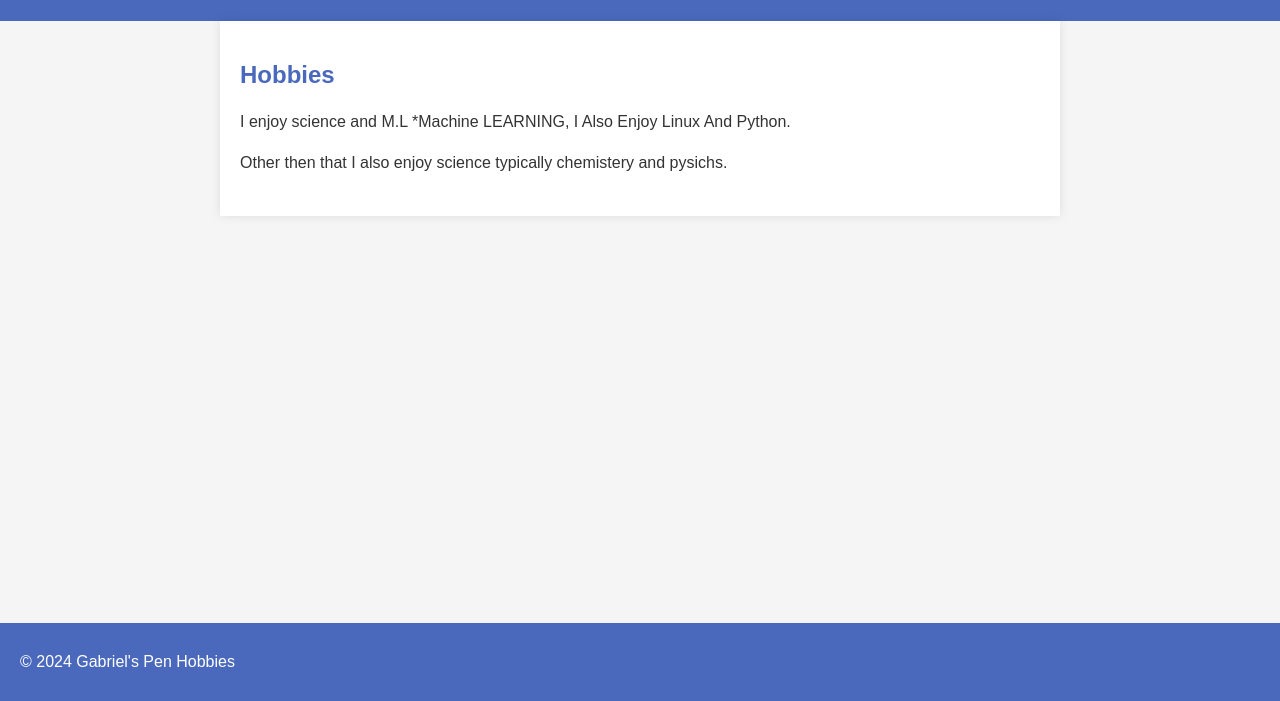
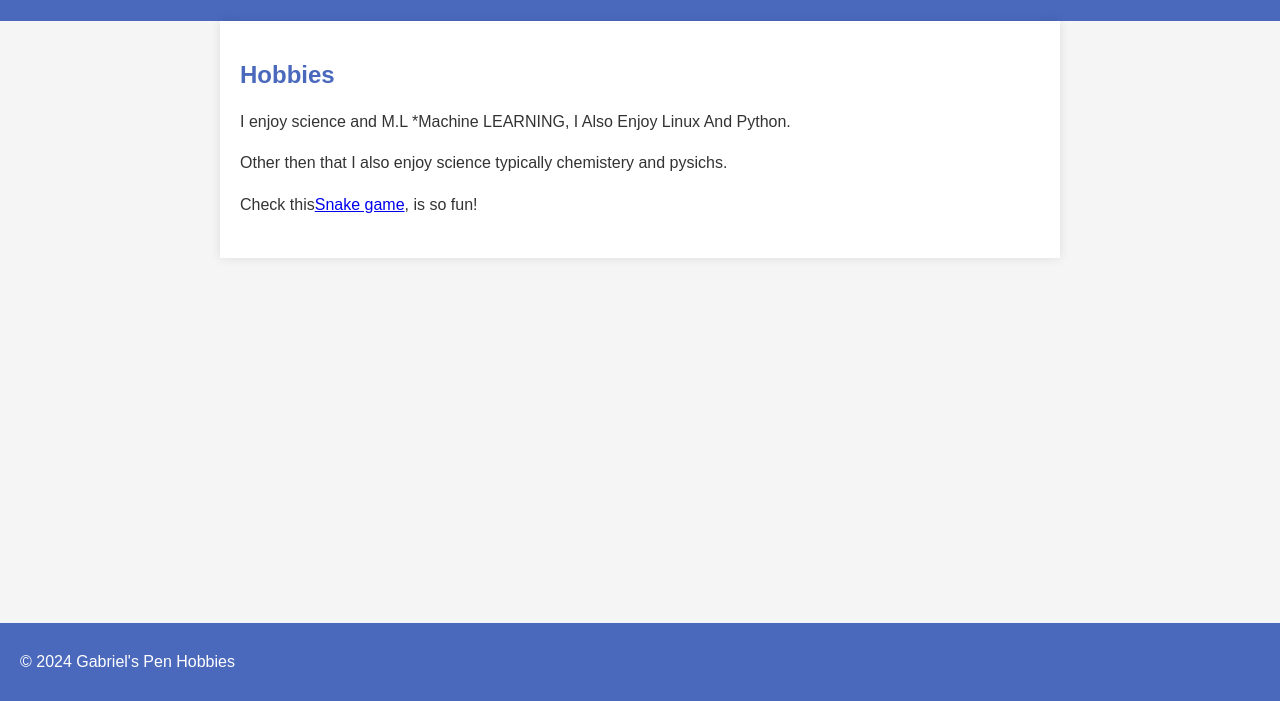
Before and after one commit to vialonitasuhardiman/vialonitasuhardiman.github.io, a plain HTML site: page index.html in a window 1280 px wide. Shown: the part 99-800 px from the top of the page. Drawn offline with Linux system fonts and the light colour scheme.

Commit message:
Update index.html

```diff
--- a/index.html
+++ b/index.html
@@ -57,6 +57,7 @@
             <h2>Hobbies</h2>
             <p>I enjoy science and M.L *Machine LEARNING, I Also Enjoy Linux And Python.</p>
             <p>Other then that I also enjoy science typically chemistery and pysichs.</p>
+            <p>Check this<a href="game.html">Snake game</a>, is so fun! </p>
         </div>
     </div>
 
```
